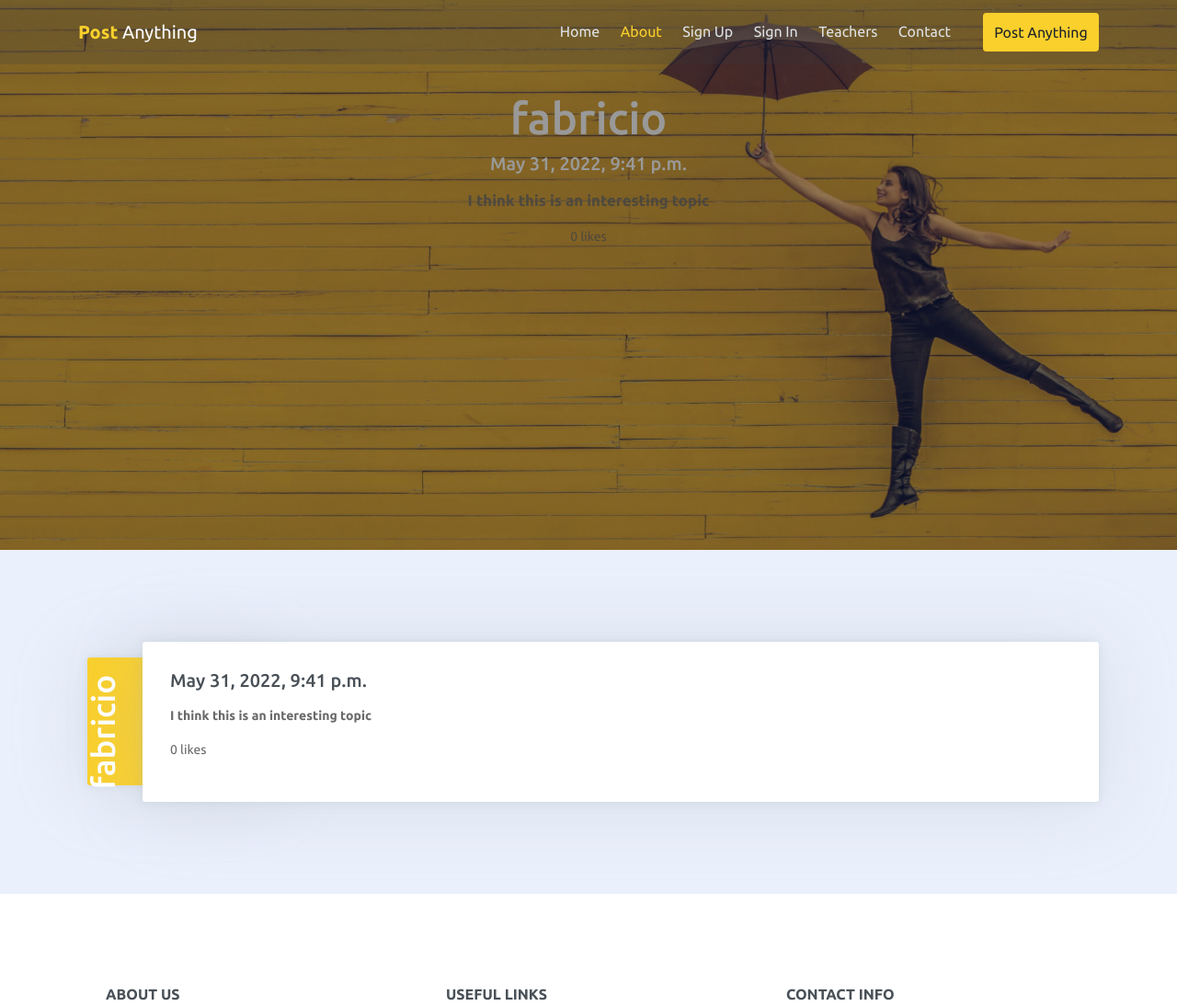
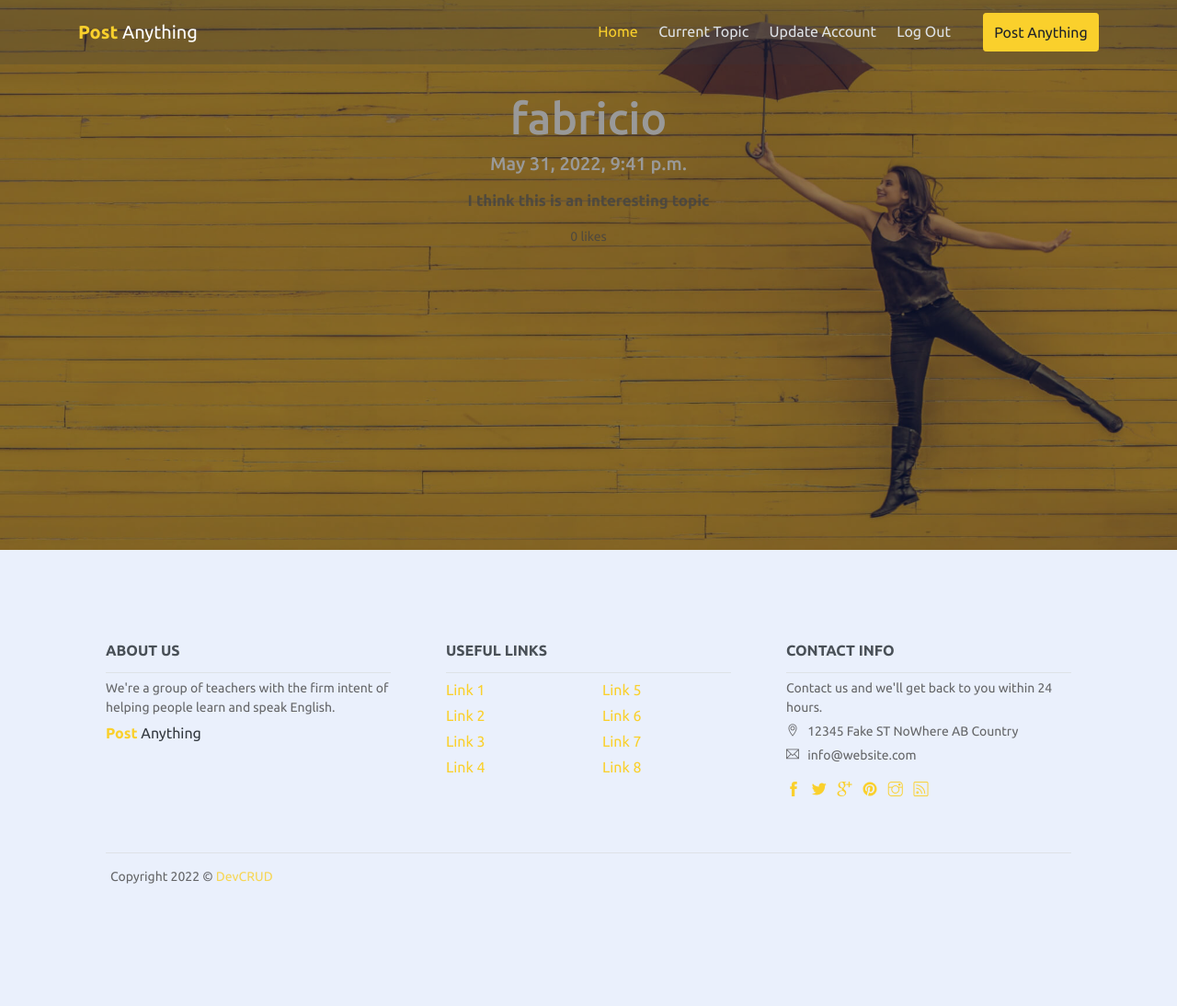
Before and after one commit to Strovosky/postanything, a Django app: page /comment/1/1 in a window 1280 px wide. Shown: the top 1094 px of the page at 92% size. After the commit the page ends 961 px from the top, so only its background shows below. Run offline with Django 4.2, Linux system fonts and the light colour scheme; data comes from the database, SQL or seed files in the repository; both versions use the stored data as it was after the commit; some libraries are stand-ins or nearby versions.

Commit message:
My Profile created

```diff
--- a/blog/models.py
+++ b/blog/models.py
@@ -1,4 +1,4 @@
-from django.db.models import Model, CharField, IntegerField, DateTimeField, ForeignKey, CASCADE
+from django.db.models import Model, CharField, IntegerField, DateTimeField, ForeignKey, ManyToManyField, CASCADE
 from django.contrib.auth.models import User
 
 # Create your models here.
--- a/blog/templates/blog/base.html
+++ b/blog/templates/blog/base.html
@@ -50,6 +50,14 @@
                         <a class="nav-link" href="#contact">Contact</a>
                     </li>
                     {% if user.username|length > 0 %}
+                    <li class="nav-item">
+                        <a class="nav-link" href="{% url 'topic_detail' user.profile.topics_read.all|length user.id %}">Current Topic</a>
+                    </li>
+                    <!--For some reason, My Profile, after we visit another user's profile
+                    refreshes back to their profile and the the current user's-->
+                    <li class="nav-item">
+                        <a class="nav-link" href="{% url 'my_profile' user.pk %}">My Profile</a>
+                    </li>
                     <li class="nav-item">
                         <a class="nav-link" href="{% url 'update_user' %}">Update Account</a>
                     </li>
--- a/blog/templates/blog/detail_comment.html
+++ b/blog/templates/blog/detail_comment.html
@@ -1,4 +1,37 @@
 {% extends "blog/base.html" %}
+
+{% block navbar %}
+<!-- Page Navbar -->
+<nav id="scrollspy" class="navbar page-navbar navbar-light navbar-expand-md fixed-top" data-spy="affix" data-offset-top="20">
+    <div class="container">
+        <a class="navbar-brand" href="{% url 'blog_home' %}"><strong class="text-primary">Post</strong> <span class="text-dark">Anything</span></a>
+        <button class="navbar-toggler" type="button" data-toggle="collapse" data-target="#navbarSupportedContent" aria-controls="navbarSupportedContent" aria-expanded="false" aria-label="Toggle navigation">
+            <span class="navbar-toggler-icon"></span>
+        </button>
+
+        <div class="collapse navbar-collapse" id="navbarSupportedContent">
+            <ul class="navbar-nav ml-auto">
+                <li class="nav-item">
+                    <a class="nav-link" href="#home">Home</a>
+                </li>
+                <li class="nav-item">
+                    <a class="nav-link" href="{% url 'topic_detail' topic.pk user.id %}">Current Topic</a>
+                </li>
+                <li class="nav-item">
+                    <a class="nav-link" href="{% url 'update_user' %}">Update Account</a>
+                </li>
+                <li class="nav-item">
+                    <a class="nav-link" href="{% url 'logout' %}">Log Out</a>
+                </li>
+                <li class="nav-item ml-md-4">
+                    <a class="nav-link btn btn-primary" href="{% url 'login' %}">Post Anything</a>
+                </li>
+            </ul>
+        </div>
+    </div>
+</nav><!-- End of Page Navbar -->
+{% endblock navbar %}
+
 
 {% block main %}
 <!-- Page Header -->
@@ -20,22 +53,24 @@
         </section><!--End of Section -->
 </header><!-- End of Page Header -->
 
+{% for subcomment in comment.subcomments_set.all %}
     <section id="about">
         <div class="container">
             <div class="about-wrapper">
-            <div class="after"><h1>{{comment.author}}</h1></div>
+                <div class="after"><h1>{{subcomment.author.username}}</h1></div>
                 <div class="content">
-                <h5 class="title mb-3">{{comment.date_created}}</h5>
+                    <h5 class="title mb-3">{{subcomment.date_created}}</h5>
                     <div class="row">
                         <div class="col">
-                        <p><b>{{comment.content}}</b></p>
+                            <p><b>{{subcomment.content}}</b></p>
                         </div>
                     </div>
-                <p >{{comment.num_likes}} likes</p>
+                    <p >{{subcomment.num_likes}} likes</p>
                 </div>
             </div><!-- End of About Wrapper -->
         </div>  <!-- End of Container-->
     </section><!--End of Section -->
+{% endfor %}
 {% endblock main %}
 
 
--- a/blog/views.py
+++ b/blog/views.py
@@ -35,17 +35,20 @@ def topic_detail_view(request, pk, user_id):
         topic = Topics.objects.get(pk=pk)
         user = User.objects.get(id=user_id)
         topic_comments = Comments.objects.filter(topic=topic)
+        subcomments = Subcomments.objects.all()
+
+        # If a subcomment was created
         for comment in topic.comments_set.all():
             if request.POST.get("btn_subcomment") == str(comment.id):
                 content = request.POST.get("txt_subcomment")
                 subcomment = Subcomments.objects.create(content=content, author=user, parent_comment=comment)
                 subcomment.save()
+
+        # If a comment was created
         if form.is_valid():
-            subcomments = Subcomments.objects.all()
             Comments.objects.create(content=form.cleaned_data["comment"], author=user, topic=topic)
             messages.success(request, "Comment created")
-            print("Part 1 - Good")
-        return render(request, "blog/topic.html", {"form":form, "topic_comments":topic_comments, "topic":topic})
+        return render(request, "blog/topic.html", {"form":form, "topic_comments":topic_comments, "topic":topic, "subcomments":subcomments})
     else:
         form = NewComment()
         topic = Topics.objects.get(pk=pk)
--- a/postanything/urls.py
+++ b/postanything/urls.py
@@ -20,7 +20,7 @@ from django.conf import settings
 from django.conf.urls.static import static
 from users.views import register
 from django.contrib.auth.views import LoginView, LogoutView
-from users.views import login_view, update_user
+from users.views import login_view, update_user, ProfileDetailView
 
 urlpatterns = [
     path('admin/', admin.site.urls),
@@ -30,6 +30,7 @@ urlpatterns = [
     path('login/', view=login_view, name='login'),
     path('logout/', view=LogoutView.as_view(template_name="users/logout.html"), name='logout'),
     path('update_user/', view=update_user, name='update_user'),
+    path('my-profile/<int:pk>', view=ProfileDetailView.as_view(), name="my_profile")
 ]
 
 # This conditional has to do with managing images, but just during development.
--- a/users/models.py
+++ b/users/models.py
@@ -1,4 +1,4 @@
-from django.db.models import Model, ImageField, CharField, ManyToManyField, OneToOneField, CASCADE
+from django.db.models import Model, ImageField, CharField, ManyToManyField, OneToOneField, DateField, CASCADE
 from django.contrib.auth.models import User
 from blog.models import Topics
 
@@ -25,7 +25,7 @@ class Profile(Model):
     #)
     # One user can read many topics and one topic can be read by many users.
     # It's set to deault=None because when created they haven't read any topics.
-    # Once they've been created, how do I add a topic_read to the Profile????
+    # Once they've been created, I use topics_read.add
     topics_read = ManyToManyField(to=Topics, default=None, blank=True)
 
     def __str__(self) -> str:
--- a/users/templates/users/update_user.html
+++ b/users/templates/users/update_user.html
@@ -20,6 +20,9 @@
                     <a class="nav-link" href="{% url 'topic_detail' user.profile.topics_read.all|length user.id %}">Current Topic</a>
                 </li>
                 {% if user.username|length > 0 %}
+                <li class="nav-item">
+                    <a class="nav-link" href="{% url 'my_profile' user.pk %}">My Profile</a>
+                </li>
                 <li class="nav-item">
                     <a class="nav-link" href="{% url 'update_user' %}">Update Account</a>
                 </li>
```
Also changed, not shown: blog/templates/blog/topic.html (+8 -36 lines), users/templates/users/user_profile.html (added, +26 -0 lines), users/views.py (+8 -0 lines), db.sqlite3. Lines whose indentation alone changed are shown as unchanged.
